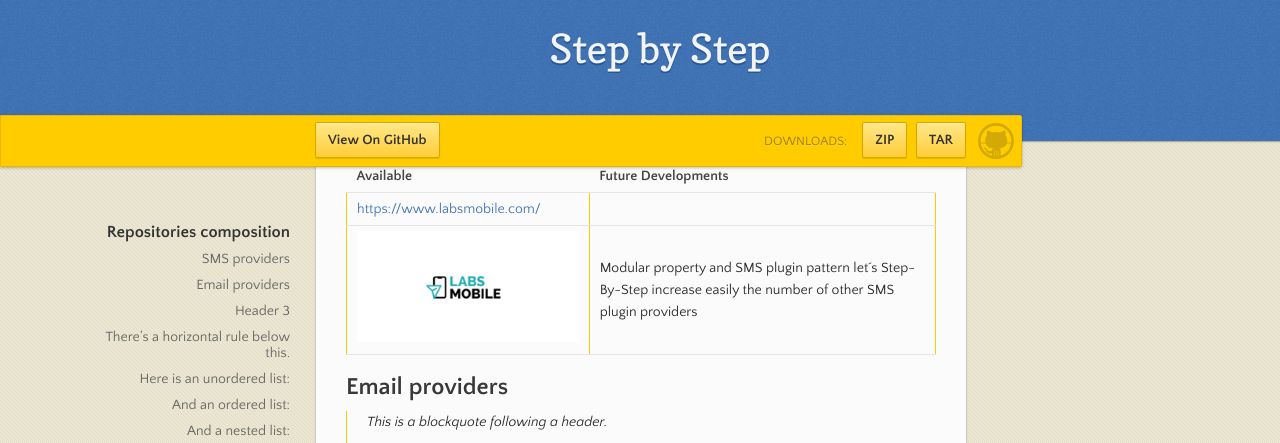
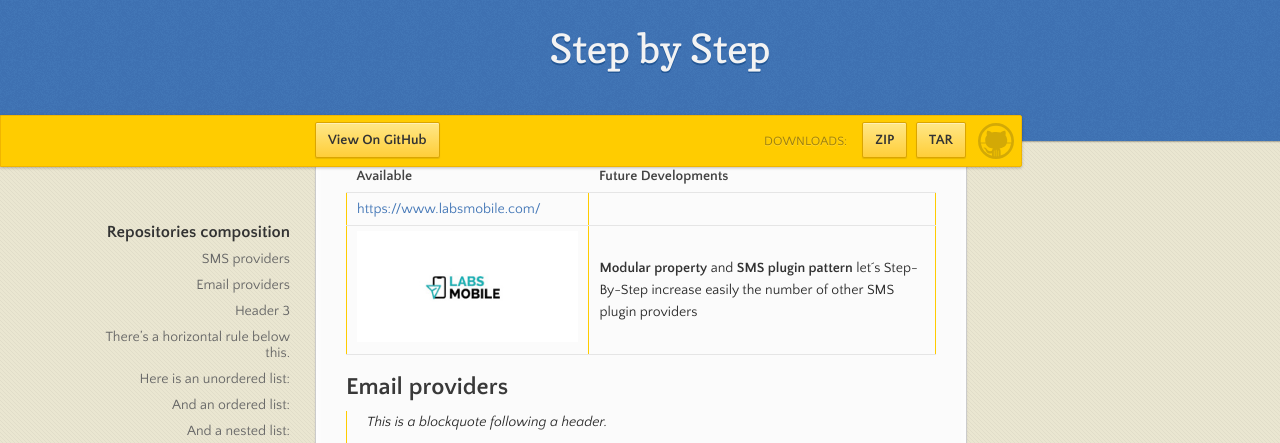
Before and after one commit to hectorserranodelafuente/get-stepByStep, a Jekyll site: the page built from index.md, in a window 1280 px wide and 900 px high, scrolled down 454 px. Shown: the top 443 px of the window. Built offline with Jekyll 4.4.1, drawn with Linux system fonts in a browser that asks for light colours; the repository's description, which GitHub fills in, is left out.

Commit message:
bold text on sms providers section

```diff
--- a/index.md
+++ b/index.md
@@ -24,7 +24,7 @@ A modular 2FA Authentication base digital solution to start your web/app enhance
 |  Available   | Future Developments |
 |:-------------|:-------------|
 | [https://www.labsmobile.com/](https://www.labsmobile.com/) |           |
-| ![](documentation/img/labsMobile.jpg) | Modular property and SMS plugin pattern let´s Step-By-Step increase easily the number of other SMS plugin providers |
+| ![](documentation/img/labsMobile.jpg) | **Modular property** and **SMS plugin pattern** let´s Step-By-Step increase easily the number of other SMS plugin providers |
 
 
 
```
